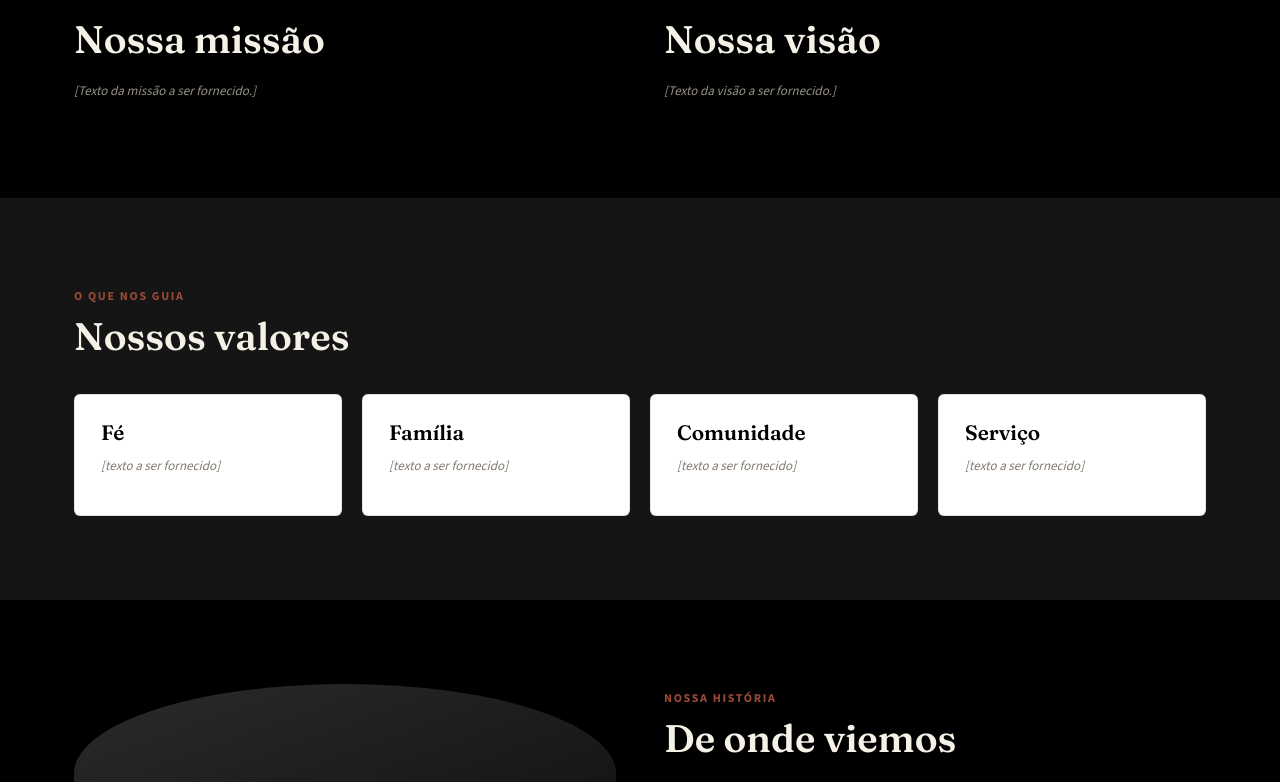
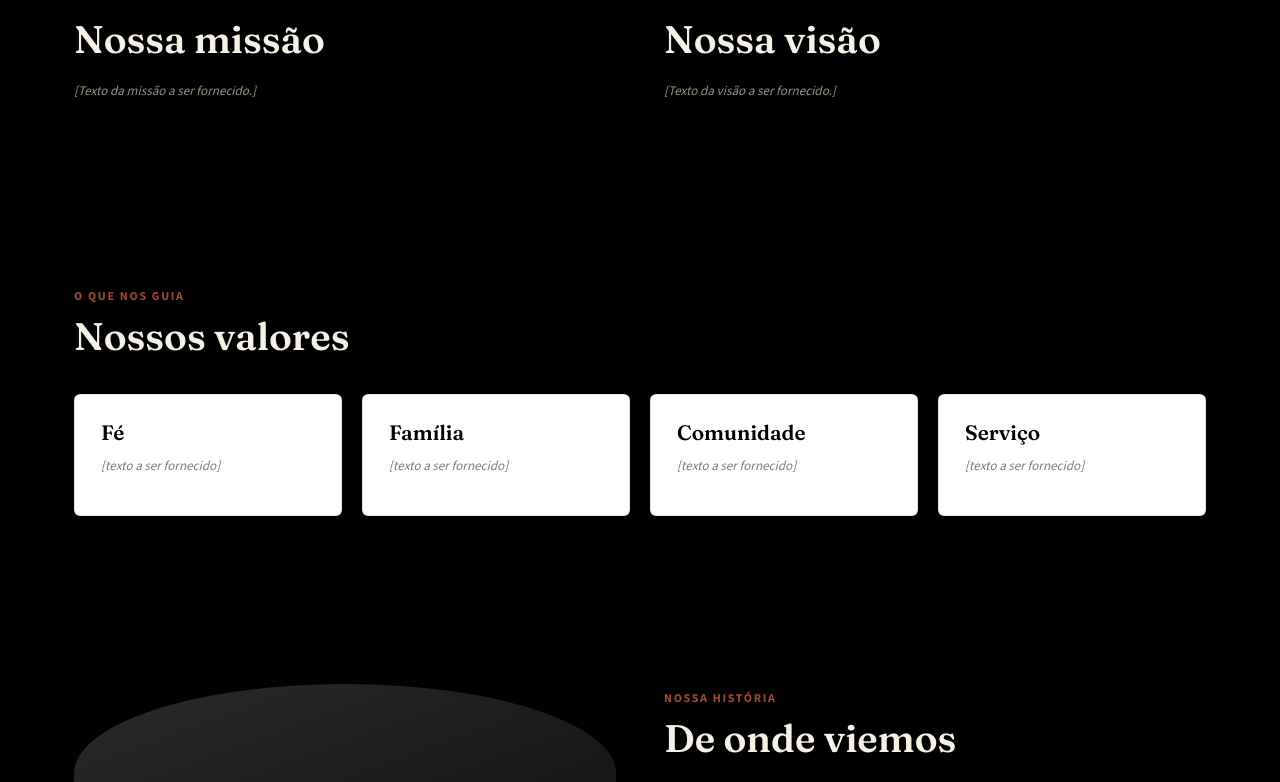
Before and after one commit to Bruno-CPM/igreja-site, a React (Create React App) app in the folder frontend/: page /sobre in a window 1280 px wide. Shown: the part 445-1227 px from the top of the page. Built offline with nearby package versions, Linux system fonts and the light colour scheme; no server answers.

Commit message:
Make alt-section background pure black instead of gray
--linen-alt now matches the page's pure black instead of the
intermediate dark gray. Gives the event tabs pill its own background
(navy-soft) instead of relying on that token, so it stays visible
against the now-black section behind it.

```diff
--- a/frontend/src/index.css
+++ b/frontend/src/index.css
@@ -11,7 +11,7 @@
   --navy: #111111;
   --navy-soft: #2b2b2b;
   --linen: #faf6ec;
-  --linen-alt: #151515;
+  --linen-alt: #000000;
   --ink: #f5f1e6;
   --ink-soft: #c9c2b0;
   --ink-on-light: #221f1a;
--- a/frontend/src/pages/PageShared.css
+++ b/frontend/src/pages/PageShared.css
@@ -45,7 +45,7 @@
 .tabs {
   display: inline-flex;
   gap: 4px;
-  background: var(--linen-alt);
+  background: var(--navy-soft);
   padding: 5px;
   border-radius: 999px;
   margin: 28px 0 8px;
```
